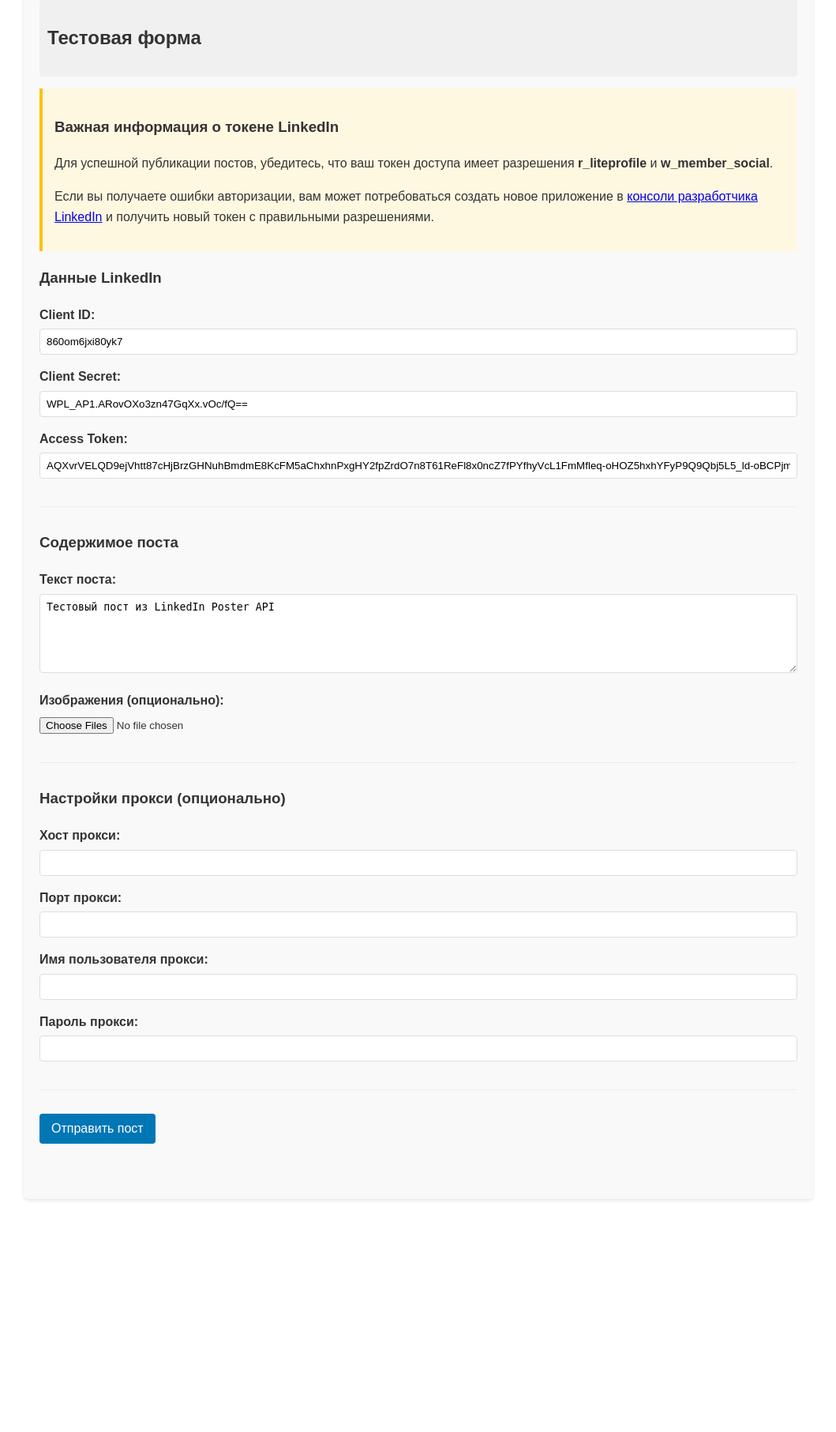
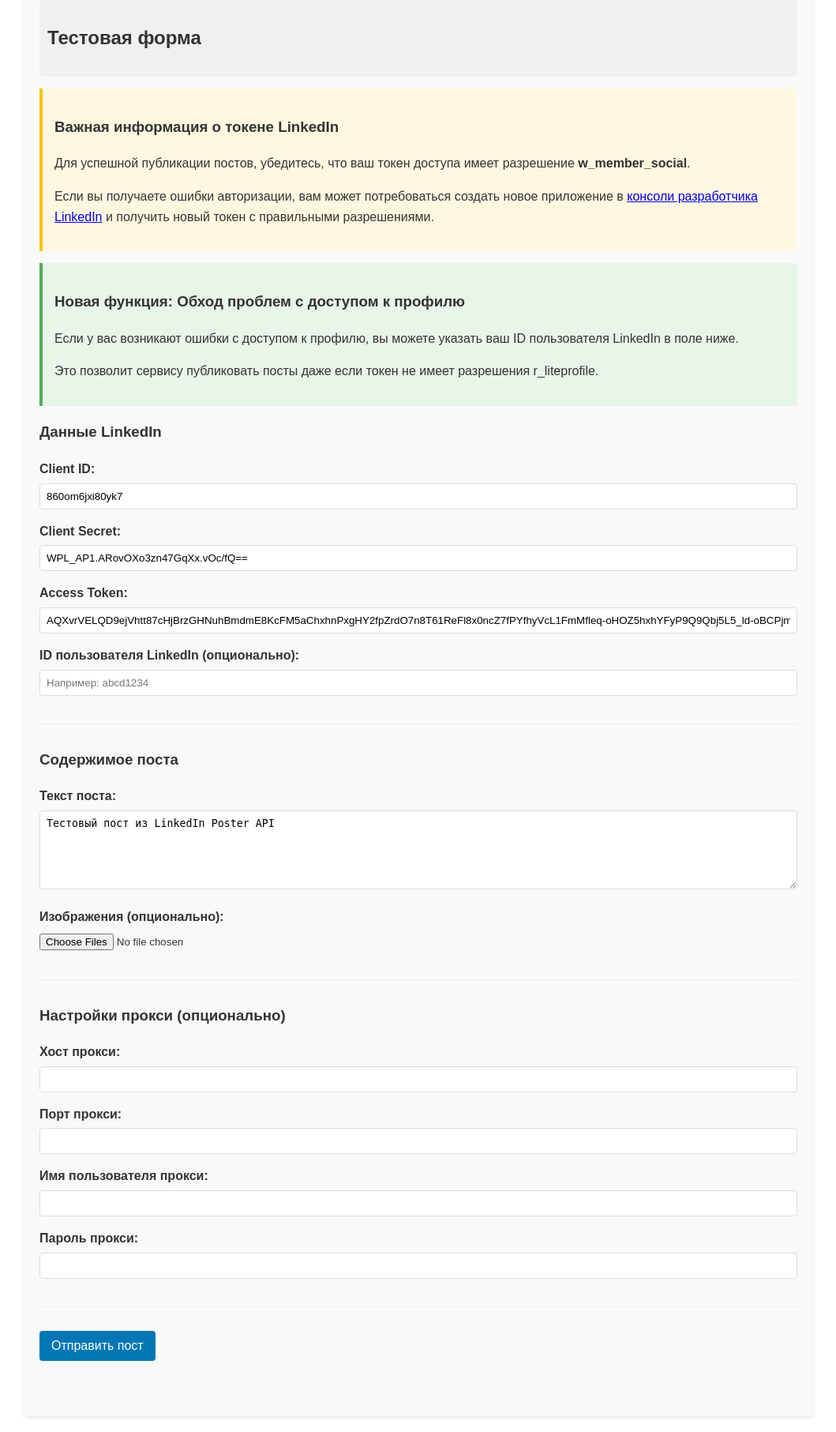
Before and after one commit to ohchillman/LinkedInPoster, a FastAPI app: page / in a window 1280 px wide. Shown: the part 242-2055 px from the top of the page at 79% size, without its empty margins (110-1169 px from the left). Before the commit the page ends 1762 px from the top, so only its background shows below. Run offline with FastAPI, Linux system fonts and the light colour scheme.

Commit message:
Add workaround for LinkedIn API permissions issue by adding user_id field

```diff
--- a/app/main.py
+++ b/app/main.py
@@ -45,7 +45,8 @@
     proxy_host: Optional[str] = Form(None),
     proxy_port: Optional[int] = Form(None),
     proxy_username: Optional[str] = Form(None),
-    proxy_password: Optional[str] = Form(None)
+    proxy_password: Optional[str] = Form(None),
+    user_id: Optional[str] = Form(None)  # Добавлен параметр user_id
 ):
     try:
         logger.info(f"Получен запрос на публикацию поста. Текст: {text[:50]}...")
@@ -61,13 +62,14 @@
             }
             logger.info(f"Используются настройки прокси: {proxy_host}:{proxy_port}")
 
-        # Инициализация клиента LinkedIn с прокси
+        # Инициализация клиента LinkedIn с прокси и опциональным user_id
         proxy_handler = ProxyHandler(proxy_settings)
         linkedin_client = LinkedInClient(
             client_id=linkedin_client_id,
             client_secret=linkedin_client_secret,
             access_token=linkedin_access_token,
-            proxy_handler=proxy_handler
+            proxy_handler=proxy_handler,
+            user_id=user_id  # Передаем user_id в клиент
         )
 
         # Проверка подключения к LinkedIn
@@ -76,7 +78,7 @@
             logger.info(f"Успешное подключение к LinkedIn. Пользователь: {user_profile.get('id', 'Unknown')}")
         except Exception as e:
             logger.error(f"Ошибка при подключении к LinkedIn: {str(e)}")
-            raise HTTPException(status_code=401, detail=f"Ошибка аутентификации в LinkedIn: {str(e)}")
+            # Не выбрасываем исключение здесь, так как get_user_profile теперь имеет механизмы обхода
 
         # Загрузка изображений, если они есть
         image_urls = []
@@ -111,7 +113,8 @@
             "proxy_host": "proxy.example.com",
             "proxy_port": 8080,
             "proxy_username": "proxy_user",
-            "proxy_password": "proxy_pass"
+            "proxy_password": "proxy_pass",
+            "user_id": "optional-linkedin-user-id"  # Добавлен в пример
         }
 
         example_response = {
--- a/app/templates/index.html
+++ b/app/templates/index.html
@@ -106,6 +106,13 @@
             margin: 15px 0;
             border-radius: 0 4px 4px 0;
         }
+        .new-feature {
+            background-color: #e8f5e9;
+            border-left: 4px solid #4caf50;
+            padding: 15px;
+            margin: 15px 0;
+            border-radius: 0 4px 4px 0;
+        }
     </style>
 </head>
 <body>
@@ -122,7 +129,6 @@
                 <h3>Требования к токену доступа LinkedIn</h3>
                 <p>Для корректной работы API, ваш токен доступа LinkedIn должен иметь следующие разрешения:</p>
                 <ul>
-                    <li><strong>r_liteprofile</strong> - для доступа к информации о профиле</li>
                     <li><strong>w_member_social</strong> - для публикации постов</li>
                 </ul>
                 <p>Если вы получаете ошибки авторизации, убедитесь, что ваш токен:</p>
@@ -132,6 +138,16 @@
                     <li>Получен для правильного приложения LinkedIn</li>
                 </ul>
                 <p><a href="https://www.linkedin.com/developers/apps" target="_blank">Перейдите в консоль разработчика LinkedIn</a> для управления вашими приложениями и токенами.</p>
+            </div>
+
+            <div class="new-feature">
+                <h3>Новая функция: Указание ID пользователя LinkedIn</h3>
+                <p>Если у вас возникают проблемы с доступом к профилю через API LinkedIn, вы можете указать ваш ID пользователя LinkedIn напрямую:</p>
+                <ul>
+                    <li>Параметр <strong>user_id</strong> позволяет обойти необходимость запроса к профилю</li>
+                    <li>Это особенно полезно, если ваш токен не имеет разрешения r_liteprofile</li>
+                </ul>
+                <p>Ваш ID пользователя LinkedIn можно найти в URL вашего профиля или в консоли разработчика.</p>
             </div>
 
             <h3>Пример запроса:</h3>
@@ -149,6 +165,7 @@
 proxy_port: (опционально) порт прокси
 proxy_username: (опционально) имя пользователя прокси
 proxy_password: (опционально) пароль прокси
+user_id: (опционально) ваш ID пользователя LinkedIn
 </pre>
             </div>
 
@@ -167,7 +184,7 @@
             <div class="example">
 <pre>
 {
-    "detail": "Не удалось получить профиль пользователя LinkedIn. Убедитесь, что токен доступа действителен и имеет разрешение r_liteprofile. Ошибка: Ошибка авторизации: недостаточно прав для выполнения операции. Токен должен иметь разрешения: r_liteprofile, w_member_social."
+    "detail": "Не удалось создать пост в LinkedIn. Убедитесь, что токен доступа действителен и имеет разрешение w_member_social."
 }
 </pre>
             </div>
@@ -179,8 +196,14 @@
         <div id="testForm" class="section">
             <div class="info-box">
                 <h3>Важная информация о токене LinkedIn</h3>
-                <p>Для успешной публикации постов, убедитесь, что ваш токен доступа имеет разрешения <strong>r_liteprofile</strong> и <strong>w_member_social</strong>.</p>
+                <p>Для успешной публикации постов, убедитесь, что ваш токен доступа имеет разрешение <strong>w_member_social</strong>.</p>
                 <p>Если вы получаете ошибки авторизации, вам может потребоваться создать новое приложение в <a href="https://www.linkedin.com/developers/apps" target="_blank">консоли разработчика LinkedIn</a> и получить новый токен с правильными разрешениями.</p>
+            </div>
+
+            <div class="new-feature">
+                <h3>Новая функция: Обход проблем с доступом к профилю</h3>
+                <p>Если у вас возникают ошибки с доступом к профилю, вы можете указать ваш ID пользователя LinkedIn в поле ниже.</p>
+                <p>Это позволит сервису публиковать посты даже если токен не имеет разрешения r_liteprofile.</p>
             </div>
 
             <form id="linkedinForm" enctype="multipart/form-data">
@@ -197,6 +220,10 @@
                     <div class="form-group">
                         <label for="linkedin_access_token">Access Token:</label>
                         <input type="text" id="linkedin_access_token" name="linkedin_access_token" required>
+                    </div>
+                    <div class="form-group">
+                        <label for="user_id">ID пользователя LinkedIn (опционально):</label>
+                        <input type="text" id="user_id" name="user_id" placeholder="Например: abcd1234">
                     </div>
                 </div>
 
```
Also changed, not shown: app/linkedin_client.py (+50 -5 lines).
